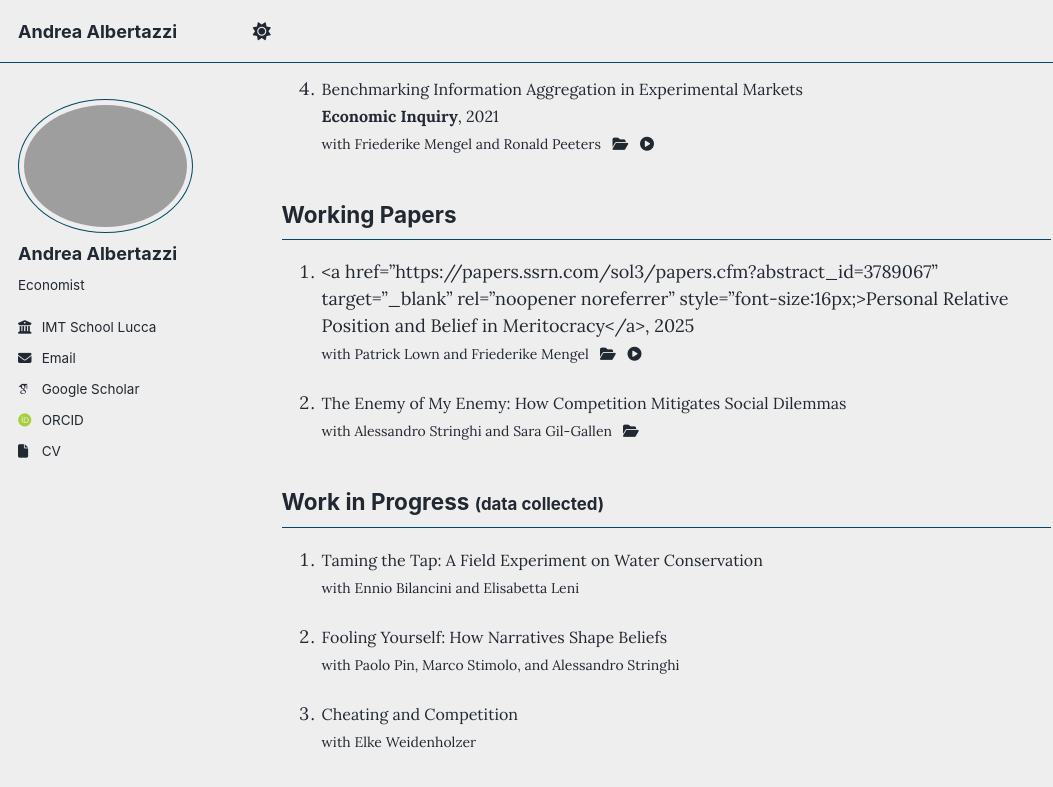
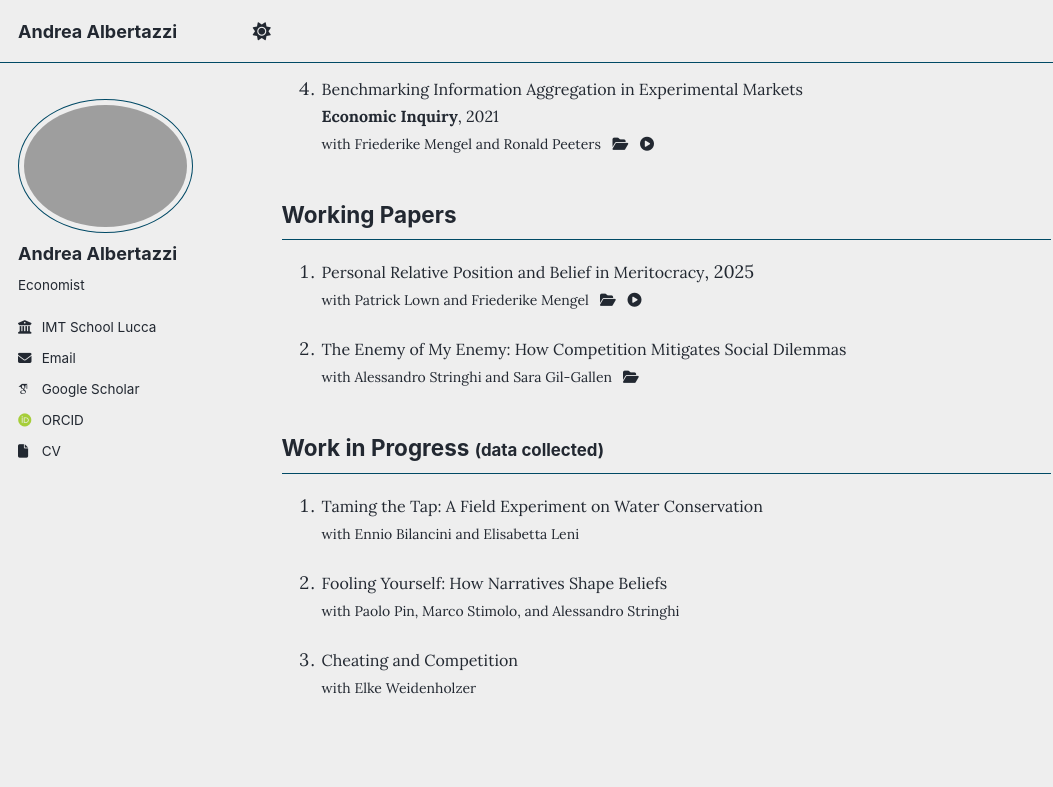
Before and after one commit to tazze87/tazze87.github.io, a Jekyll site: the page built from _pages/about.md, in a window 1280 px wide and 900 px high, scrolled down 455 px. Shown: the top 787 px of the window, without its empty margins (0-1053 px from the left). Built offline with Jekyll 4.4.1, drawn with Linux system fonts in a browser that asks for light colours; some web fonts are replaced; a script that is not in the unit is left out.

Commit message:
Update about.md

```diff
--- a/_pages/about.md
+++ b/_pages/about.md
@@ -68,7 +68,7 @@ author_profile: true
 
 
 ## Working Papers
-1. <a href="https://papers.ssrn.com/sol3/papers.cfm?abstract_id=3789067" target="_blank" rel="noopener noreferrer" style="font-size:16px;>Personal Relative Position and Belief in Meritocracy</a>, 2025<br>
+1. <a href="https://papers.ssrn.com/sol3/papers.cfm?abstract_id=3789067" target="_blank" rel="noopener noreferrer" style="font-size:16px;">Personal Relative Position and Belief in Meritocracy</a>, 2025<br>
     <span style="font-size:14px;">
     with <a href="http://www.patricklown.com" target="_blank" rel="noopener noreferrer">Patrick Lown</a>
    and <a href="https://sites.google.com/site/friederikemengel/home?authuser=0" target="_blank" rel="noopener noreferrer">Friederike Mengel</a>
```
